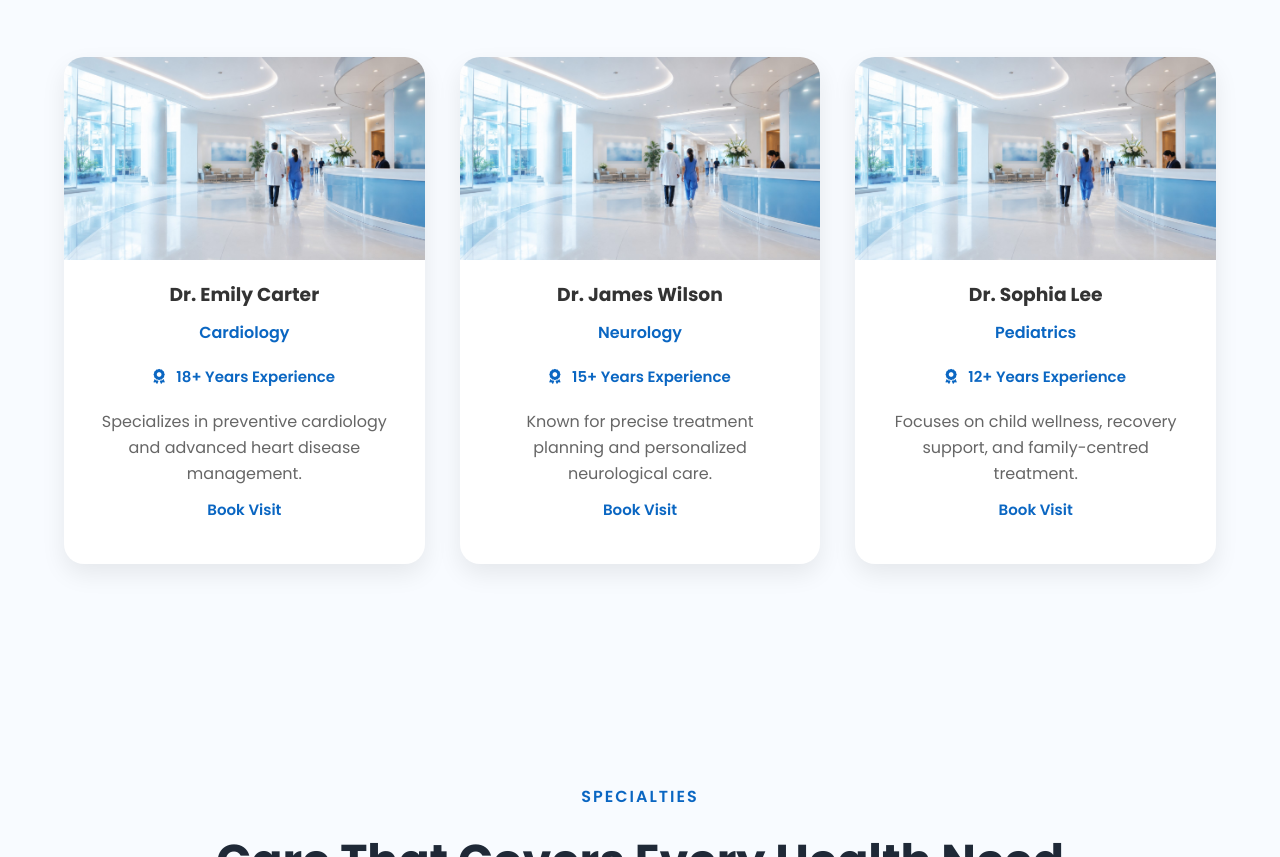
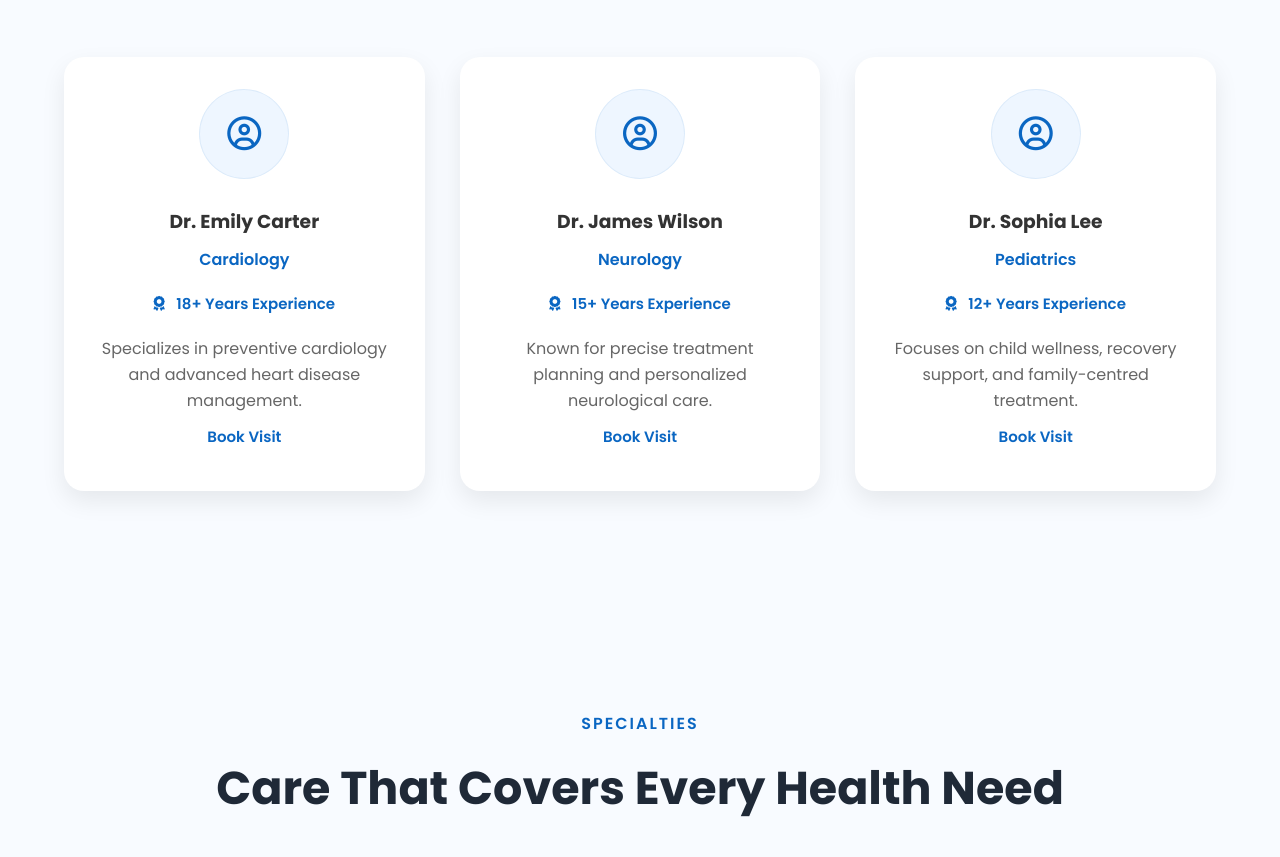
Before and after one commit to jubaernoman/CarePlus-Hospital, a plain HTML site: page doctors.html in a window 1280 px wide. Shown: the part 1052-1909 px from the top of the page. Drawn offline with Linux system fonts and the light colour scheme.

Commit message:
Fix doctors placeholders

```diff
--- a/doctors.html
+++ b/doctors.html
@@ -64,7 +64,9 @@
             </div>
             <div class="doctor-grid">
                 <div class="doctor-card">
-                    <img src="images/hero/hospital-banner.jpg" alt="Dr Emily Carter">
+                    <div class="doctor-avatar" aria-hidden="true">
+                        <i class="fa-regular fa-circle-user"></i>
+                    </div>
                     <div class="doctor-info">
                         <h3>Dr. Emily Carter</h3>
                         <span>Cardiology</span>
@@ -74,7 +76,9 @@
                     </div>
                 </div>
                 <div class="doctor-card">
-                    <img src="images/hero/hospital-banner.jpg" alt="Dr James Wilson">
+                    <div class="doctor-avatar" aria-hidden="true">
+                        <i class="fa-regular fa-circle-user"></i>
+                    </div>
                     <div class="doctor-info">
                         <h3>Dr. James Wilson</h3>
                         <span>Neurology</span>
@@ -84,7 +88,9 @@
                     </div>
                 </div>
                 <div class="doctor-card">
-                    <img src="images/hero/hospital-banner.jpg" alt="Dr Sophia Lee">
+                    <div class="doctor-avatar" aria-hidden="true">
+                        <i class="fa-regular fa-circle-user"></i>
+                    </div>
                     <div class="doctor-info">
                         <h3>Dr. Sophia Lee</h3>
                         <span>Pediatrics</span>
```
